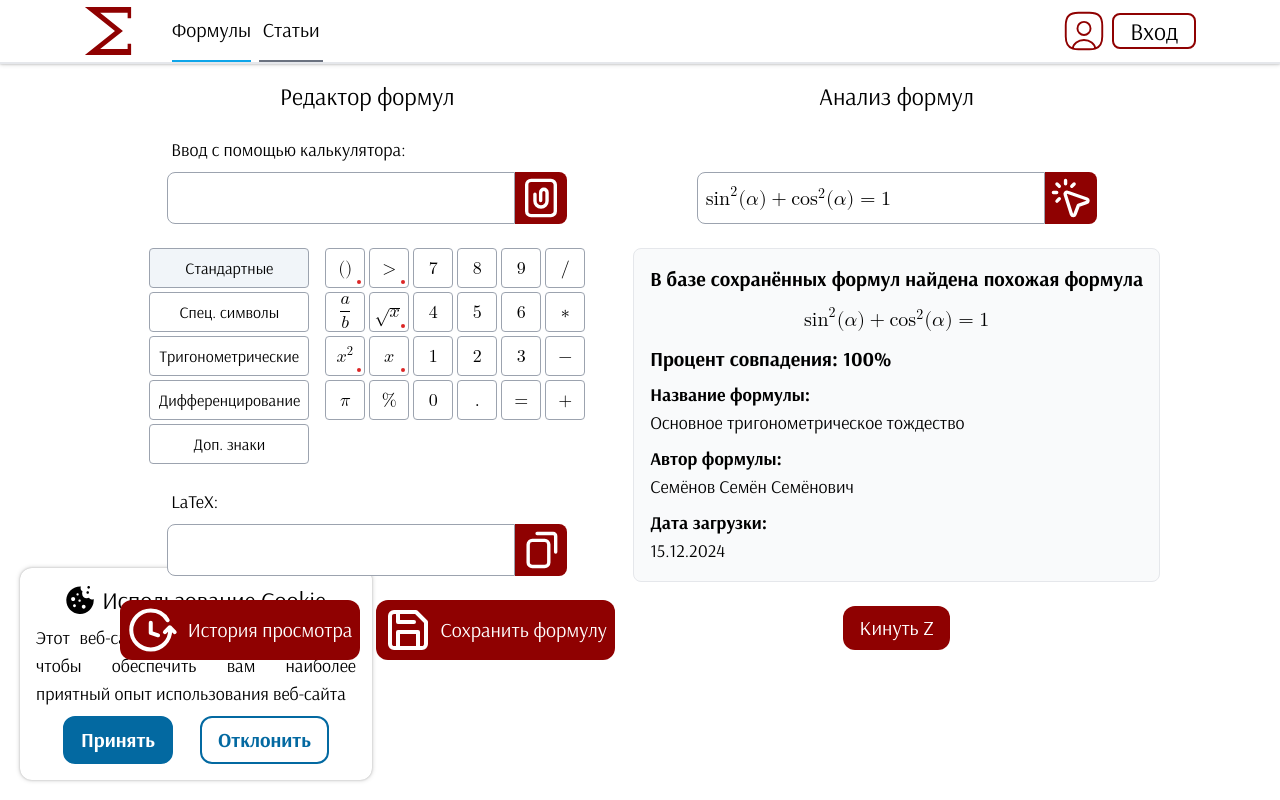
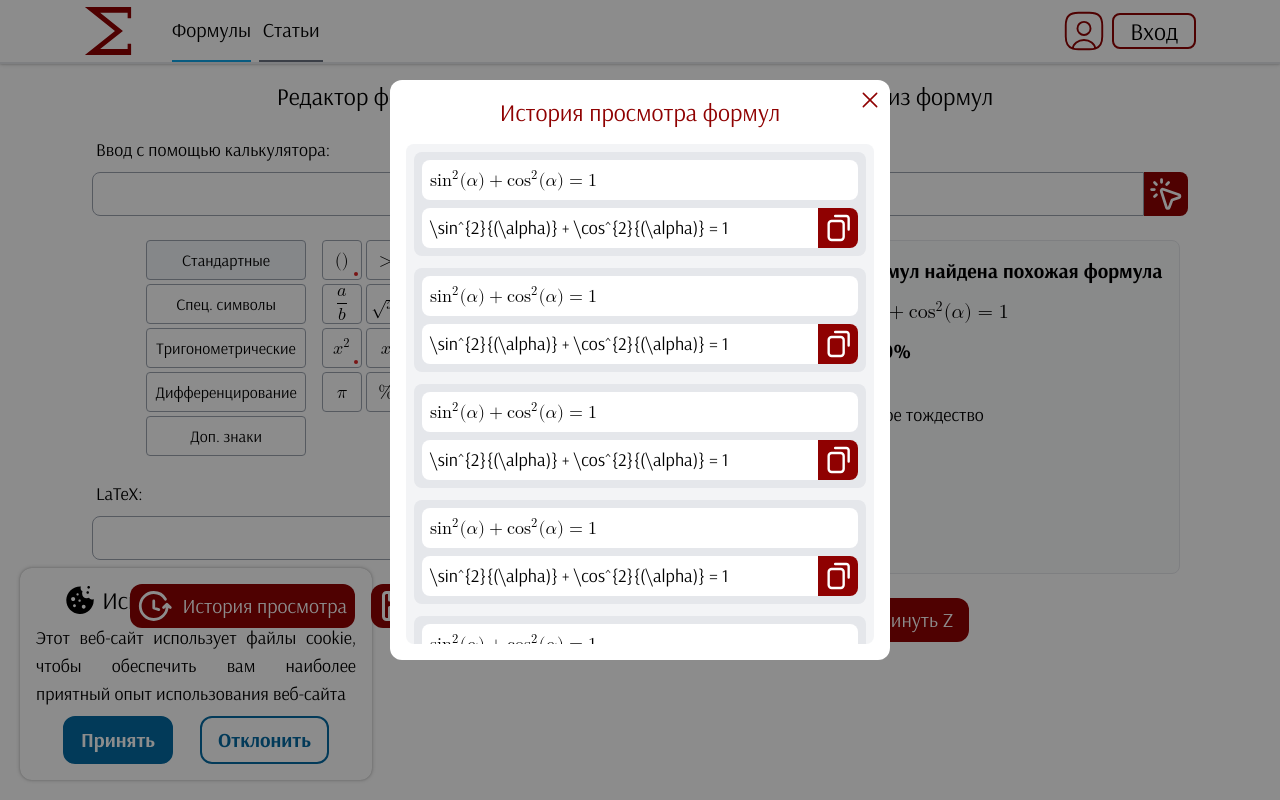
Before and after one commit to gnomDevelopers/MIREATOM, a Vue app in the folder web/: page / in a window 1280 px wide. Both pictures are taken after a click on the element "История просмотра". Built offline with nearby package versions, Linux system fonts and the light colour scheme.

Commit message:
уже забыл че надобавлял, верстка мейн страницы в основном

```diff
--- a/web/src/App.vue
+++ b/web/src/App.vue
@@ -1,6 +1,8 @@
 <template>
   <!--блюр-->
-  <div v-if="false" class="absolute w-svw h-svh opacity-45 bg-black z-20"></div>
+  <Transition>
+    <div v-if="blurStore.showBlur" class="absolute w-svw h-svh z-20" style="background-color:  rgba(0, 0, 0, 0.45);"></div>
+  </Transition>
 
   <StatusWindow />
   <Header />
@@ -10,11 +12,11 @@
 <script lang="ts">
 import { mapStores } from "pinia";
 import { useUserInfoStore } from "./stores/userInfoStore";
+import { useBlurStore } from "./stores/blurStore";
 
 import StatusWindow from "./entities/statusWindow.vue";
 import Header from "./entities/header.vue";
 import AcceptCookie from "./widgets/acceptCookie.vue";
-import { API_Health } from "./api/api";
 
 export default {
   components: {
@@ -23,15 +25,36 @@
     AcceptCookie,
   },
   computed: {
-    ...mapStores(useUserInfoStore),
+    ...mapStores(useUserInfoStore, useBlurStore),
   },
   async mounted() {
     //проверка авторизации
     // await this.userInfoStore.Authenticate();
-    // API_Health();
   },
   methods: {
 
   },
 };
 </script>
+<style v-global>
+  .v-enter-active, .v-leave-active {
+    transition: opacity 150ms ease-in-out;
+  }
+  .v-enter-from, .v-leave-to {
+    opacity: 0;
+  }
+  .v-enter-to, .v-leave-from {
+    opacity: 1;
+  }
+
+  .list-enter-active,
+  .list-leave-active {
+    transition: all 0.5s ease-out;
+  }
+  .list-enter-from,
+  .list-leave-to {
+    opacity: 0;
+    transform: translateY(-10px);
+  }
+
+</style>
--- a/web/src/assets/styles/input.css
+++ b/web/src/assets/styles/input.css
@@ -79,6 +79,9 @@
   font-family: 'Arsenal', 'Arial', sans-serif;
 } */
 
+.text-color-theme{
+  color: var(--btn-color-normal);
+}
 .btn{
   @apply flex flex-row justify-center items-center text-center;
   background-color: var(--btn-color-normal);
@@ -227,6 +230,19 @@
   background-color: rgb(241 245 249);
 }
 
+.scroll-x{
+  width: 501px;
+  overflow-x: scroll !important;
+  overflow-y: visible;
+}
+.scroll-y{
+  overflow-x: visible;
+  overflow-y: scroll !important;
+}
+.scroll-y>span{
+  margin: 30px 0;
+}
+
 @keyframes timeLine{
   from{
     width: 100%;
--- a/web/src/assets/styles/output.css
+++ b/web/src/assets/styles/output.css
@@ -582,10 +582,18 @@
   left: 1.25rem;
 }
 
+.right-0 {
+  right: 0px;
+}
+
 .right-1 {
   right: 0.25rem;
 }
 
+.top-0 {
+  top: 0px;
+}
+
 .top-16 {
   top: 4rem;
 }
@@ -594,18 +602,18 @@
   z-index: 10;
 }
 
+.z-20 {
+  z-index: 20;
+}
+
+.z-30 {
+  z-index: 30;
+}
+
 .z-50 {
   z-index: 50;
 }
 
-.z-30 {
-  z-index: 30;
-}
-
-.z-20 {
-  z-index: 20;
-}
-
 .float-end {
   float: inline-end;
 }
@@ -626,6 +634,14 @@
   margin-bottom: 1rem;
 }
 
+.ml-1 {
+  margin-left: 0.25rem;
+}
+
+.ml-2 {
+  margin-left: 0.5rem;
+}
+
 .mr-1 {
   margin-right: 0.25rem;
 }
@@ -642,26 +658,6 @@
   margin-top: 1rem;
 }
 
-.mb-3 {
-  margin-bottom: 0.75rem;
-}
-
-.ml-2 {
-  margin-left: 0.5rem;
-}
-
-.ml-1 {
-  margin-left: 0.25rem;
-}
-
-.ml-3 {
-  margin-left: 0.75rem;
-}
-
-.mt-7 {
-  margin-top: 1.75rem;
-}
-
 .mt-9 {
   margin-top: 2.25rem;
 }
@@ -694,6 +690,10 @@
   height: 2.5rem;
 }
 
+.h-12 {
+  height: 3rem;
+}
+
 .h-16 {
   height: 4rem;
 }
@@ -710,6 +710,10 @@
   height: 2rem;
 }
 
+.h-9 {
+  height: 2.25rem;
+}
+
 .h-full {
   height: 100%;
 }
@@ -718,18 +722,18 @@
   height: 100vh;
 }
 
-.h-12 {
-  height: 3rem;
-}
-
-.h-11 {
-  height: 2.75rem;
-}
-
 .h-svh {
   height: 100svh;
 }
 
+.max-h-\[500px\] {
+  max-height: 500px;
+}
+
+.min-h-10 {
+  min-height: 2.5rem;
+}
+
 .w-1 {
   width: 0.25rem;
 }
@@ -738,6 +742,10 @@
   width: 50%;
 }
 
+.w-10 {
+  width: 2.5rem;
+}
+
 .w-10\/12 {
   width: 83.333333%;
 }
@@ -766,18 +774,18 @@
   width: 20rem;
 }
 
-.w-\[400px\] {
-  width: 400px;
+.w-9 {
+  width: 2.25rem;
+}
+
+.w-\[500px\] {
+  width: 500px;
 }
 
 .w-full {
   width: 100%;
 }
 
-.w-11 {
-  width: 2.75rem;
-}
-
 .w-svw {
   width: 100svw;
 }
@@ -790,6 +798,10 @@
   min-width: 4rem;
 }
 
+.min-w-\[500px\] {
+  min-width: 500px;
+}
+
 .max-w-none {
   max-width: none;
 }
@@ -800,6 +812,14 @@
 
 .flex-grow {
   flex-grow: 1;
+}
+
+.transform {
+  transform: translate(var(--tw-translate-x), var(--tw-translate-y)) rotate(var(--tw-rotate)) skewX(var(--tw-skew-x)) skewY(var(--tw-skew-y)) scaleX(var(--tw-scale-x)) scaleY(var(--tw-scale-y));
+}
+
+.cursor-default {
+  cursor: default;
 }
 
 .cursor-pointer {
@@ -812,6 +832,10 @@
           user-select: none;
 }
 
+.resize {
+  resize: both;
+}
+
 .appearance-none {
   -webkit-appearance: none;
      -moz-appearance: none;
@@ -875,6 +899,11 @@
        column-gap: 0.25rem;
 }
 
+.gap-x-10 {
+  -moz-column-gap: 2.5rem;
+       column-gap: 2.5rem;
+}
+
 .gap-x-2 {
   -moz-column-gap: 0.5rem;
        column-gap: 0.5rem;
@@ -893,13 +922,12 @@
   row-gap: 0.5rem;
 }
 
+.gap-y-3 {
+  row-gap: 0.75rem;
+}
+
 .gap-y-4 {
   row-gap: 1rem;
-}
-
-.gap-x-10 {
-  -moz-column-gap: 2.5rem;
-       column-gap: 2.5rem;
 }
 
 .gap-y-6 {
@@ -960,6 +988,11 @@
   border-style: solid;
 }
 
+.border-gray-200 {
+  --tw-border-opacity: 1;
+  border-color: rgb(229 231 235 / var(--tw-border-opacity));
+}
+
 .border-gray-400 {
   --tw-border-opacity: 1;
   border-color: rgb(156 163 175 / var(--tw-border-opacity));
@@ -990,11 +1023,6 @@
   border-color: rgb(100 116 139 / var(--tw-border-opacity));
 }
 
-.border-gray-200 {
-  --tw-border-opacity: 1;
-  border-color: rgb(229 231 235 / var(--tw-border-opacity));
-}
-
 .border-b-gray-600 {
   --tw-border-opacity: 1;
   border-bottom-color: rgb(75 85 99 / var(--tw-border-opacity));
@@ -1015,9 +1043,24 @@
   background-color: rgb(8 145 178 / var(--tw-bg-opacity));
 }
 
+.bg-gray-100 {
+  --tw-bg-opacity: 1;
+  background-color: rgb(243 244 246 / var(--tw-bg-opacity));
+}
+
+.bg-gray-200 {
+  --tw-bg-opacity: 1;
+  background-color: rgb(229 231 235 / var(--tw-bg-opacity));
+}
+
 .bg-gray-400 {
   --tw-bg-opacity: 1;
   background-color: rgb(156 163 175 / var(--tw-bg-opacity));
+}
+
+.bg-gray-50 {
+  --tw-bg-opacity: 1;
+  background-color: rgb(249 250 251 / var(--tw-bg-opacity));
 }
 
 .bg-green-600 {
@@ -1054,31 +1097,16 @@
   background-color: rgb(255 255 255 / var(--tw-bg-opacity));
 }
 
-.bg-gray-50 {
-  --tw-bg-opacity: 1;
-  background-color: rgb(249 250 251 / var(--tw-bg-opacity));
-}
-
-.bg-gray-100 {
-  --tw-bg-opacity: 1;
-  background-color: rgb(243 244 246 / var(--tw-bg-opacity));
-}
-
-.bg-black {
-  --tw-bg-opacity: 1;
-  background-color: rgb(0 0 0 / var(--tw-bg-opacity));
-}
-
 .p-1 {
   padding: 0.25rem;
 }
 
+.p-2 {
+  padding: 0.5rem;
+}
+
 .p-4 {
   padding: 1rem;
-}
-
-.p-2 {
-  padding: 0.5rem;
 }
 
 .px-2 {
@@ -1134,11 +1162,6 @@
   line-height: 1.75rem;
 }
 
-.text-3xl {
-  font-size: 1.875rem;
-  line-height: 2.25rem;
-}
-
 .font-bold {
   font-weight: 700;
 }
@@ -1178,14 +1201,6 @@
 .text-white {
   --tw-text-opacity: 1;
   color: rgb(255 255 255 / var(--tw-text-opacity));
-}
-
-.underline {
-  text-decoration-line: underline;
-}
-
-.opacity-45 {
-  opacity: 0.45;
 }
 
 .shadow {
@@ -1197,6 +1212,19 @@
 .outline-none {
   outline: 2px solid transparent;
   outline-offset: 2px;
+}
+
+.blur {
+  --tw-blur: blur(8px);
+  filter: var(--tw-blur) var(--tw-brightness) var(--tw-contrast) var(--tw-grayscale) var(--tw-hue-rotate) var(--tw-invert) var(--tw-saturate) var(--tw-sepia) var(--tw-drop-shadow);
+}
+
+.transition {
+  transition-property: color, background-color, border-color, text-decoration-color, fill, stroke, opacity, box-shadow, transform, filter, -webkit-backdrop-filter;
+  transition-property: color, background-color, border-color, text-decoration-color, fill, stroke, opacity, box-shadow, transform, filter, backdrop-filter;
+  transition-property: color, background-color, border-color, text-decoration-color, fill, stroke, opacity, box-shadow, transform, filter, backdrop-filter, -webkit-backdrop-filter;
+  transition-timing-function: cubic-bezier(0.4, 0, 0.2, 1);
+  transition-duration: 150ms;
 }
 
 .transition-all {
@@ -1298,6 +1326,10 @@
 /* *{
   font-family: 'Arsenal', 'Arial', sans-serif;
 } */
+
+.text-color-theme{
+  color: var(--btn-color-normal);
+}
 
 .btn {
   display: flex;
@@ -1632,6 +1664,21 @@
   background-color: rgb(241 245 249);
 }
 
+.scroll-x{
+  width: 501px;
+  overflow-x: scroll !important;
+  overflow-y: visible;
+}
+
+.scroll-y{
+  overflow-x: visible;
+  overflow-y: scroll !important;
+}
+
+.scroll-y>span{
+  margin: 30px 0;
+}
+
 @keyframes timeLine{
   from{
     width: 100%;
@@ -1657,11 +1704,6 @@
   border-bottom-color: rgb(14 165 233 / var(--tw-border-opacity));
 }
 
-.hover\:bg-green-200:hover {
-  --tw-bg-opacity: 1;
-  background-color: rgb(187 247 208 / var(--tw-bg-opacity));
-}
-
 .hover\:bg-red-100:hover {
   --tw-bg-opacity: 1;
   background-color: rgb(254 226 226 / var(--tw-bg-opacity));
@@ -1692,11 +1734,6 @@
   border-color: rgb(14 165 233 / var(--tw-border-opacity));
 }
 
-.active\:bg-green-400:active {
-  --tw-bg-opacity: 1;
-  background-color: rgb(74 222 128 / var(--tw-bg-opacity));
-}
-
 .active\:bg-red-300:active {
   --tw-bg-opacity: 1;
   background-color: rgb(252 165 165 / var(--tw-bg-opacity));
@@ -1713,18 +1750,6 @@
 }
 
 @media (min-width: 120px) {
-  .uus\:hidden {
-    display: none;
-  }
-
-  .uus\:h-16 {
-    height: 4rem;
-  }
-
-  .uus\:h-12 {
-    height: 3rem;
-  }
-
   .uus\:w-full {
     width: 100%;
   }
@@ -1744,10 +1769,6 @@
     height: 3rem;
   }
 
-  .mb\:h-24 {
-    height: 6rem;
-  }
-
   .mb\:h-16 {
     height: 4rem;
   }
@@ -1787,14 +1808,22 @@
   .md\:w-1\/2 {
     width: 50%;
   }
-
-  .md\:flex-row {
-    flex-direction: row;
-  }
 }
 
 @media (min-width: 1024px) {
   .lg\:w-10\/12 {
     width: 83.333333%;
   }
-}
+
+  .lg\:flex-row {
+    flex-direction: row;
+  }
+
+  .lg\:items-start {
+    align-items: flex-start;
+  }
+
+  .lg\:justify-center {
+    justify-content: center;
+  }
+}
--- a/web/src/helpers/latexHTMLParser.ts
+++ b/web/src/helpers/latexHTMLParser.ts
@@ -18,7 +18,7 @@
 function latexFromHTML(html: Element){
   let latex = "";
 
-  console.log('element: ', html);
+  // console.log('element: ', html);
 
   //если это текстовый элемент то возвращаем его содержимое
   if(['mi', 'mo', 'mn'].includes(html.tagName)){
--- a/web/src/pages/MainPage.vue
+++ b/web/src/pages/MainPage.vue
@@ -1,19 +1,32 @@
 <template>
-  <div class="h-full w-full flex flex-col items-center">
-    <div class="flex flex-col md:flex-row w-full lg:w-10/12 justify-center items-start gap-2 px-2 mt-4 relative">
+  <div class="h-full w-full flex flex-col items-center scrollable">
+    <div class="flex flex-col lg:flex-row w-full lg:w-10/12 justify-start lg:justify-center items-center lg:items-start gap-2 px-2 mt-4 relative">
 
       <!--модальное окно истории формул-->
-      <section v-if="false" class="absolute z-30">
-        <div>
-          <svg width="52" height="52" viewBox="0 0 52 52" fill="none" xmlns="http://www.w3.org/2000/svg">
-            <path d="M34.6668 17.3334L17.3335 34.6667M34.6668 34.6667L17.3335 17.3334" stroke="#8F0101" stroke-width="2" stroke-linecap="round"/>
-          </svg>
+      <Transition>
+        <section v-if="showHistory" class="absolute flex flex-col gap-y-4 items-center z-30 p-4 rounded-xl min-w-[500px] bg-white">
+          <div class="absolute right-0 top-0 cursor-pointer" @click="hideHistoryMW">
+            <svg class="w-10 h-10" viewBox="0 0 52 52" fill="none" xmlns="http://www.w3.org/2000/svg">
+              <path d="M34.6668 17.3334L17.3335 34.6667M34.6668 34.6667L17.3335 17.3334" stroke="#8F0101" stroke-width="2" stroke-linecap="round"/>
+            </svg>
+          </div>
 
-        </div>
+          <h1 class="text-2xl text-color-theme cursor-default">История просмотра формул</h1>
 
-        <h1>История просмотра формул</h1>
+          <article class="flex flex-col items-center gap-y-3 scrollable rounded-lg max-h-[500px] w-full p-2 bg-gray-100">
 
-      </section>
+            <HistoryFormulaItem :formula="sameFormula"/>
+            <HistoryFormulaItem :formula="sameFormula"/>
+            <HistoryFormulaItem :formula="sameFormula"/>
+            <HistoryFormulaItem :formula="sameFormula"/>
+            <HistoryFormulaItem :formula="sameFormula"/>
+            <HistoryFormulaItem :formula="sameFormula"/>
+            <HistoryFormulaItem :formula="sameFormula"/>
+            <HistoryFormulaItem :formula="sameFormula"/>
+
+          </article>
+        </section>
+      </Transition>
 
       <section class="flex flex-col items-center gap-y-6 flex-grow">
         <h1 class="text-center w-full text-2xl">Редактор формул</h1>
@@ -21,18 +34,18 @@
         <!--окно с отрендеренной формулой-->
         <article class="flex flex-col gap-2 items-start">
           <p class=" text-lg font-medium ml-1">Ввод с помощью калькулятора: </p>
-          <div class="flex flex-row w-[400px]">
+          <div class="flex flex-row max-h-[500px]">
             <span
               id="formula-area"
               v-html="formulaHTML"
-              class="flex flex-row justify-start items-center px-2 py-1 text-xl outline-none flex-grow rounded-l-lg border border-solid border-gray-400"
+              class="flex flex-row justify-start min-w-[500px] items-center px-2 py-1 text-xl outline-none flex-grow rounded-l-lg border border-solid border-gray-400"
               contenteditable="true"
               @input="updateFormulaFromHTML"
               @focusout="updateFormula">
             </span>
 
             <div class="btn rounded-r-lg p-1 cursor-pointer">
-              <svg class="w-11 h-11" viewBox="0 0 52 52" fill="none" xmlns="http://www.w3.org/2000/svg">
+              <svg class="w-9 h-9" viewBox="0 0 52 52" fill="none" xmlns="http://www.w3.org/2000/svg">
                 <path d="M18.8519 21.4883V29.4795C18.8519 33.4283 22.0531 36.6295 26.0019 36.6295C29.9508 36.6295 33.1519 33.4283 33.1519 29.4795V19.3854C33.1519 17.2948 31.4572 15.6001 29.3667 15.6001C27.2761 15.6001 25.5814 17.2948 25.5814 19.3854V29.0589M14.2998 5.20007H37.7003C40.5722 5.20007 42.9004 7.52825 42.9003 10.4002L42.8997 41.6002C42.8997 44.472 40.5716 46.8001 37.6997 46.8L14.2996 46.8C11.4277 46.7999 9.09962 44.4718 9.09964 41.5999L9.09984 10.4C9.09986 7.52818 11.428 5.20007 14.2998 5.20007Z" stroke="white" stroke-width="4" stroke-linecap="round"/>
               </svg>
             </div>
@@ -109,14 +122,14 @@
         <!--окно с LaTeX представлением формулы-->
         <article class="flex flex-col gap-2 items-start">
           <p class=" text-lg font-medium ml-1">LaTeX: </p>
-          <div class="flex flex-row w-[400px]">
+          <div class="flex flex-row">
             <input
               type="text"
-              class="max-w-none flex-grow outline-none text-lg px-2 py-1 rounded-l-lg border border-solid border-gray-400 focus:border-sky-500"
+              class="max-w-none flex-grow w-[500px] outline-none text-lg px-2 py-1 rounded-l-lg border border-solid border-gray-400 focus:border-sky-500"
               v-model="formula"
             />
             <div class="btn rounded-r-lg p-1 cursor-pointer">
-              <svg class="w-11 h-11" viewBox="0 0 52 52" fill="none" xmlns="http://www.w3.org/2000/svg">
+              <svg class="w-9 h-9" viewBox="0 0 52 52" fill="none" xmlns="http://www.w3.org/2000/svg">
                 <path d="M43.3333 28.4375L43.3333 9.49979C43.3333 7.84292 41.9902 6.49977 40.3333 6.49979L21.3958 6.50001M30.3333 45.5L15.7083 45.5C13.016 45.5 10.8333 43.3174 10.8333 40.625L10.8333 19.5C10.8333 16.8076 13.016 14.625 15.7083 14.625L30.3333 14.625C33.0257 14.625 35.2083 16.8076 35.2083 19.5L35.2083 40.625C35.2083 43.3174 33.0257 45.5 30.3333 45.5Z" stroke="white" stroke-width="4" stroke-linecap="round"/>
               </svg>
             </div>
@@ -124,15 +137,15 @@
         </article>
 
         <article class="flex flex-row gap-x-4">
-          <div class="flex flex-row gap-x-2 px-2 py-1 cursor-pointer rounded-xl select-none btn">
-            <svg width="52" height="52" viewBox="0 0 52 52" fill="none" xmlns="http://www.w3.org/2000/svg">
+          <div @click="showHistoryMW" class="flex flex-row gap-x-2 px-2 py-1 cursor-pointer rounded-xl select-none btn">
+            <svg class="w-9" viewBox="0 0 52 52" fill="none" xmlns="http://www.w3.org/2000/svg">
               <path d="M42.2601 26C42.2601 36.7696 33.5274 45.5 22.7551 45.5C11.9827 45.5 3.25 36.7696 3.25 26C3.25 15.2304 11.9827 6.5 22.7551 6.5C29.9747 6.5 36.2782 10.4214 39.6507 16.25M36.9093 28.1399L41.7856 23.2649L46.6619 28.1399M30.0625 31.3173L22.75 28.8798V18.6875" stroke="white" stroke-width="4" stroke-linecap="round" stroke-linejoin="round"/>
             </svg>
             <p class="text-white text-xl">История просмотра</p>
           </div>
 
           <div class="flex flex-row gap-x-2 px-2 py-1 cursor-pointer rounded-xl select-none btn">
-            <svg width="48" height="48" viewBox="0 0 48 48" fill="none" xmlns="http://www.w3.org/2000/svg">
+            <svg class="w-9" viewBox="0 0 48 48" fill="none" xmlns="http://www.w3.org/2000/svg">
               <path d="M34 42V26H14V42M14 6V16H30M38 42H10C8.93913 42 7.92172 41.5786 7.17157 40.8284C6.42143 40.0783 6 39.0609 6 38V10C6 8.93913 6.42143 7.92172 7.17157 7.17157C7.92172 6.42143 8.93913 6 10 6H32L42 16V38C42 39.0609 41.5786 40.0783 40.8284 40.8284C40.0783 41.5786 39.0609 42 38 42Z" stroke="white" stroke-width="4" stroke-linecap="round" stroke-linejoin="round"/>
             </svg>
             <p class="text-white text-xl">Сохранить формулу</p>
@@ -147,15 +160,15 @@
         <!--окно с отрендеренной формулой и анализом-->
         <article class="flex flex-col gap-2 items-start">
 
-          <div class="flex flex-row w-[400px] mt-9">
+          <div class="flex flex-row mt-9">
             <span
               id="analyse-formula"
               v-html="analyseFormulaHTML"
-              class="flex flex-row justify-start items-center px-2 py-1 text-xl outline-none flex-grow rounded-l-lg border border-solid border-gray-400" >
+              class="flex flex-row w-[500px] justify-start items-center px-2 py-1 text-xl outline-none flex-grow rounded-l-lg border border-solid border-gray-400" >
             </span>
 
             <div class="btn rounded-r-lg p-1 cursor-pointer">
-              <svg class="w-11 h-11" viewBox="0 0 52 52" fill="none" xmlns="http://www.w3.org/2000/svg">
+              <svg class="w-9 h-9" viewBox="0 0 52 52" fill="none" xmlns="http://www.w3.org/2000/svg">
                 <path d="M12.175 26.9457L9.40572 29.715M9.11635 19.5599H5.19995M9.40572 9.40669L12.175 12.176M19.5608 5.19995V9.11635M29.714 9.40669L26.9447 12.176M34.7047 34.6568L44.6763 31.1759C46.5454 30.5234 46.6178 27.9062 44.7868 27.1795L21.9729 19.2346C20.2579 18.554 18.5335 20.2363 19.1709 21.9681L26.6413 45.4173C27.3216 47.2652 29.9375 47.2594 30.6377 45.4084L34.7047 34.6568Z" stroke="white" stroke-width="4" stroke-linecap="round" stroke-linejoin="round"/>
               </svg>
             </div>
@@ -197,11 +210,14 @@
 import katex from 'katex';
 import { mapStores } from 'pinia';
 import { useCalculatorStore } from '@/stores/calculatorStore';
+import { useBlurStore } from '@/stores/blurStore';
+import { API_Health } from '@/api/api';
+import { insertHTMLBeforeCursor, parseLatexFromHTML } from '@/helpers/latexHTMLParser';
 
 import CalculatorButtonClaster from '@/shared/calculatorButtonClaster.vue';
 import CalculatorButtonItem from '@/shared/calculatorButtonItem.vue';
-import { API_Health } from '@/api/api';
-import { insertHTMLBeforeCursor, parseLatexFromHTML } from '@/helpers/latexHTMLParser';
+import HistoryFormulaItem from '@/shared/historyFormulaItem.vue';
+import { nextTick } from 'vue';
 
 const StandartButtons = [
   [ // standar buttons
@@ -386,22 +402,22 @@
   ],
   [
     [
-      {id: 4110, formula: '\\lim_{a \\to b} ', argument: '\\lim_{{a} \\to {b}} ', alternatives: []},
-      {id: 4120, formula: '\\lim_{a \\to b^-}', argument: '\\lim_{{a} \\to {{b}^{-}}}', alternatives: []},
-      {id: 4130, formula: '\\lim_{a \\to b^+}', argument: '\\lim_{{a} \\to {{b}^{+}}}', alternatives: []},
+      {id: 4110, formula: '\\lim_{a \\to b} ', argument: '\\lim_{{a} \\to {b}}{}', alternatives: []},
+      {id: 4120, formula: '\\lim_{a \\to b^-}', argument: '\\lim_{{a} \\to {{b}^{-}}}{}', alternatives: []},
+      {id: 4130, formula: '\\lim_{a \\to b^+}', argument: '\\lim_{{a} \\to {{b}^{+}}}{}', alternatives: []},
       {id: 4140, formula: '\\infin', argument: '\\infin', alternatives: []},
     ],
     [
       {id: 4210, formula: '\\cfrac{d}{dx}', argument: '\\cfrac{d}{dx}', alternatives: []},
-      {id: 4220, formula: '\\int', argument: '\\int', alternatives: []},
-      {id: 4230, formula: '\\int_a^b', argument: '\\int_{a}^{b}', alternatives: []},
-      {id: 4240, formula: '\\sum_{i=a}^b', argument: '\\sum_{i=a}^{b}', alternatives: []},
+      {id: 4220, formula: '\\int', argument: '\\int{}', alternatives: []},
+      {id: 4230, formula: '\\int_a^b', argument: '\\int_{a}^{b}{}', alternatives: []},
+      {id: 4240, formula: '\\sum_{i=a}^b', argument: '\\sum_{i=a}^{b}{}', alternatives: []},
     ],
     [
-      {id: 4310, formula: '\\log_{10}', argument: '\\log_{10}', alternatives: []},
-      {id: 4320, formula: '\\log_2', argument: '\\log_{2}', alternatives: []},
-      {id: 4330, formula: '\\log_x', argument: '\\log_{x}', alternatives: []},
-      {id: 4340, formula: '\\sum_{i=a}^b', argument: '\\sum_{i=a}^{b}', alternatives: []},
+      {id: 4310, formula: '\\log_{10}', argument: '\\log_{10}{}', alternatives: []},
+      {id: 4320, formula: '\\log_2', argument: '\\log_{2}{}', alternatives: []},
+      {id: 4330, formula: '\\log_x', argument: '\\log_{x}{}', alternatives: []},
+      {id: 4340, formula: '\\sum_{i=a}^b', argument: '\\sum_{i=a}^{b}{}', alternatives: []},
     ],
   ],
 ];
@@ -410,6 +426,7 @@
   components:{
     CalculatorButtonClaster,
     CalculatorButtonItem,
+    HistoryFormulaItem,
   },
   data() {
     return{
@@ -422,10 +439,12 @@
       sameFormulaHTML: '',
 
       needUpdateformula: true,
+
+      showHistory: false,
     }
   },
   computed: {
-    ...mapStores(useCalculatorStore),
+    ...mapStores(useCalculatorStore, useBlurStore),
 
     getButtonsPreset() {
       return StandartButtons[this.calculatorStore.currentTypeButtons];
@@ -474,9 +493,33 @@
         output: 'mathml',
         trust: false,
       });
+      nextTick(() => {
+        console.log('resize!');
+        if(this.formulaContainer!.offsetWidth > 500){
+          this.formulaContainer!.classList.add('scroll-x');
+        }
+        else{
+          this.formulaContainer!.classList.remove('scroll-x');
+        }
+
+        if(this.formulaContainer!.offsetHeight >= 500){
+          this.formulaContainer!.classList.add('scroll-y');
+        }
+        else{
+          this.formulaContainer!.classList.remove('scroll-y');
+        }
+      })
     },
     APIRequest(){
       API_Health();
+    },
+    showHistoryMW(){
+      this.blurStore.showBlur = true;
+      this.showHistory = true;
+    },
+    hideHistoryMW(){
+      this.blurStore.showBlur = false;
+      this.showHistory = false;
     }
   },
   watch: {
--- /dev/null
+++ b/web/src/shared/historyFormulaItem.vue
@@ -0,0 +1,59 @@
+<template>
+  <div class="flex flex-col gap-y-2 bg-gray-200 w-full rounded-lg p-2">
+    <div class="flex flex-row items-center px-2 py-1 min-h-10 bg-white rounded-lg">
+      <span class="text-lg" v-html="formulaHTML"></span>
+    </div>
+    <div class="flex flex-row items-center min-h-10 bg-white rounded-lg">
+      <div class="px-2 py-1 flex-grow" >
+        <p class="text-lg">{{ formula }}</p>
+      </div>
+      <div @click="copyFormula" class="btn rounded-r-lg p-1">
+        <svg class="w-8 h-8" viewBox="0 0 40 40" fill="none" xmlns="http://www.w3.org/2000/svg">
+          <path d="M33.3333 21.8749L33.3332 7.99979C33.3332 6.34292 31.9901 4.99977 30.3332 4.99979L16.4582 4.99995M23.3333 34.9999L12.0833 35C10.0122 35 8.33325 33.321 8.33325 31.25L8.33325 14.9999C8.33325 12.9289 10.0122 11.2499 12.0832 11.2499L23.3332 11.2499C25.4043 11.2499 27.0832 12.9289 27.0832 14.9999L27.0833 31.2499C27.0833 33.321 25.4043 34.9999 23.3333 34.9999Z" stroke="white" stroke-width="3" stroke-linecap="round"/>
+        </svg>
+      </div>
+    </div>
+  </div>
+</template>
+<script lang="ts">
+import katex from 'katex';
+import { mapStores } from 'pinia';
+import { useStatusWindowStore } from '@/stores/statusWindowStore';
+import { StatusCodes } from '@/helpers/constants';
+
+export default {
+  props: {
+    formula: {
+      type: String,
+      required: true,
+    }
+  },
+  data(){
+    return {
+      formulaHTML: '',
+    }
+  },
+  computed: {
+    ...mapStores(useStatusWindowStore),
+  },
+  mounted() {
+    this.formulaHTML = katex.renderToString(this.formula, {
+      throwOnError: true,
+      displayMode: false,
+      output: 'mathml',
+      trust: false,
+    });
+  },
+  methods: {
+    copyFormula(){
+      navigator.clipboard.writeText(this.formula).then(() => {
+        this.statusWindowStore.showStatusWindow(StatusCodes.success, 'Формула скопирована!', 1500);
+      })
+      .catch((err) => {
+        this.statusWindowStore.showStatusWindow(StatusCodes.error, 'Что-то пошло не так при копировании формулы!');
+        console.error('Could not copy text: ', err);
+      });
+    }
+  }
+};
+</script>
--- /dev/null
+++ b/web/src/stores/blurStore.ts
@@ -0,0 +1,9 @@
+import { defineStore } from "pinia";
+
+export const useBlurStore = defineStore('blur', {
+  state() {
+    return{
+      showBlur: false,
+    }
+  },
+});
--- a/web/src/stores/userInfoStore.ts
+++ b/web/src/stores/userInfoStore.ts
@@ -1,8 +1,6 @@
 import { defineStore } from "pinia";
 import type { TMaybeBoolean } from "@/helpers/constants";
 import { API_Authenticate } from "@/api/api";
-
-// const universityStore = useUniversityStore();
 
 export const useUserInfoStore = defineStore('userInfo', {
   state() {
```
